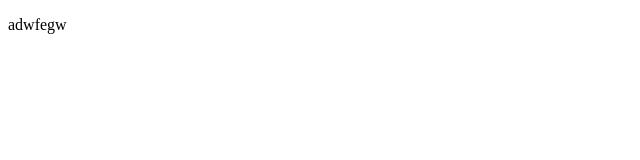
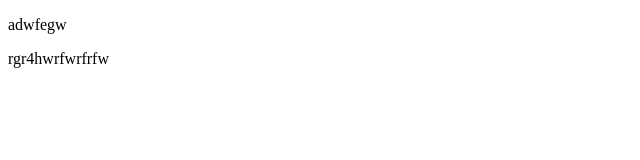
Before and after one commit to linkalls/nova-frame, a website: page x.html in a window 1280 px wide. Shown: the whole page, without its empty margins (0-640 px from the left). Drawn offline with Linux system fonts and the light colour scheme.

Commit message:
コメントの追加

```diff
--- a/index.js
+++ b/index.js
@@ -91,12 +91,13 @@
         })
         url += `?${params.toString()}`
       } else {
+        console.log(escapedFormData.forEach((value, key) => console.log(`${key}: ${value}`)))
         options.body = new URLSearchParams(escapedFormData)
+        // console.log(options.body.forEach((value, key) => console.log(`${key}: ${value}`)))
         //formDataをURLSearchParamsに変換してから送るとうまくいく
       }
 
       try {
-        console.log(options)
         const response = await fetch(url, options)
         const result = await response.text()
 
--- a/x.html
+++ b/x.html
@@ -9,5 +9,6 @@
   <nova-frame id="aqa">
  <p>adwfegw</p>
   </nova-frame>
+  <p>rgr4hwrfwrfrfw</p>
 </body>
 </html>
```
